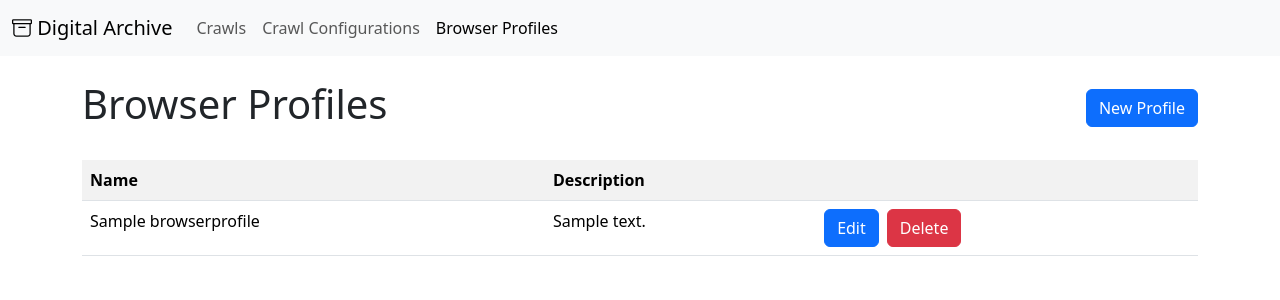
After one commit to ojauch/digital-archive, a Django app: page /browsers/ in a window 1280 px wide. The commit adds this page. Shown: the top 300 px of the page. Run offline with Django 5.2, Linux system fonts and the light colour scheme; a user stored in the database is signed in; tables that the repository leaves empty hold one stand-in row (values such as "Sample post"); parts of the project's set-up code (start-up, migrations or seed data) failed here and were passed over; some libraries are stand-ins or nearby versions.

Commit message:
Add browser profile support

```diff
--- a/crawler/crawl_runner.py
+++ b/crawler/crawl_runner.py
@@ -117,6 +117,10 @@ def get_crawler_command(crawl):
         command.append("--lang")
         command.append(config.lang)
 
+    if config.browser_profile:
+        command.append("--profile")
+        command.append(config.browser_profile.get_docker_profile_path())
+
     return command
 
 
--- a/crawler/models.py
+++ b/crawler/models.py
@@ -1,3 +1,6 @@
+import os
+
+from django.conf import settings
 from django.core.validators import MinValueValidator
 from django.db import models
 from django.utils.translation import gettext as _
@@ -84,6 +87,13 @@ class CrawlConfiguration(models.Model):
     max_page_retries = models.IntegerField(
         default=2, verbose_name=_("Max Page Retries")
     )
+    browser_profile = models.ForeignKey(
+        "BrowserProfile",
+        null=True,
+        blank=True,
+        on_delete=models.SET_NULL,
+        verbose_name=_("Browser Profile"),
+    )
 
     def __str__(self):
         return self.name
@@ -132,3 +142,25 @@ class Crawl(models.Model):
 
     class Meta:
         ordering = ["-created_at"]
+
+
+class BrowserProfile(models.Model):
+    owner = models.ForeignKey(User, on_delete=models.CASCADE, verbose_name=_("Owner"))
+    name = models.CharField(max_length=250, verbose_name=_("Name"))
+    description = models.TextField(null=True, blank=True, verbose_name=_("Description"))
+
+    def get_docker_profile_path(self):
+        return f"/crawls/profiles/{self.id}.tar.gz"
+
+    def get_profile_path(self):
+        return os.path.join(settings.CRAWL_DIRECTORY, "profiles", f"{self.id}.tar.gz")
+
+    def delete(self, using=None, keep_parents=False):
+        profile_path = self.get_profile_path()
+        if os.path.exists(profile_path):
+            os.remove(profile_path)
+
+        super().delete(using, keep_parents)
+
+    def __str__(self):
+        return self.name
--- /dev/null
+++ b/crawler/templates/crawler/browserprofile_list.html
@@ -0,0 +1,33 @@
+{% extends "base.html" %}
+{% load i18n %}
+
+{% block content %}
+    <div class="d-flex justify-content-between align-items-center">
+        <h1>{% translate 'Browser Profiles' %}</h1>
+        <a href="{% url 'browser_profile_create' %}" class="btn btn-primary">{% translate 'New Profile' %}</a>
+    </div>
+
+    <table class="table table-striped mt-4 mb-5">
+        <tr>
+            <th>{% translate 'Name' %}</th>
+            <th>{% translate 'Description' %}</th>
+            <th></th>
+        </tr>
+        {% for profile in browser_profiles %}
+            <tr>
+                <td>{{ profile.name }}</td>
+                <td>{{ profile.description|default:'-' }}</td>
+                <td>
+                    <div class="d-flex gap-2">
+                        <a href="{% url 'browser_profile_update' pk=profile.pk %}" class="btn btn-primary">
+                            {% translate 'Edit' %}
+                        </a>
+                        <a href="{% url 'browser_profile_delete' pk=profile.pk %}" class="btn btn-danger">
+                            {% translate 'Delete' %}
+                        </a>
+                    </div>
+                </td>
+            </tr>
+        {% endfor %}
+    </table>
+{% endblock %}
--- a/crawler/views.py
+++ b/crawler/views.py
@@ -1,3 +1,5 @@
+import os
+
 from django.conf import settings
 from django.contrib.auth.decorators import login_required
 from django.views.generic import ListView, DetailView
@@ -6,10 +8,11 @@ from django.contrib.auth.mixins import LoginRequiredMixin
 from django.urls import reverse_lazy, reverse
 from django.utils.translation import gettext as _
 from django.http import HttpResponseNotAllowed, HttpResponseForbidden
-from django.shortcuts import get_object_or_404, redirect
+from django.shortcuts import get_object_or_404, redirect, render
 from django.db.models import Sum
 
-from .models import CrawlConfiguration, Crawl
+from .forms import BrowserProfileCreateForm
+from .models import CrawlConfiguration, Crawl, BrowserProfile
 from .crawl_runner import run_crawl, get_container_log
 
 
@@ -52,6 +55,7 @@ crawl_configuration_fields = [
     "time_limit",
     "lang",
     "max_page_retries",
+    "browser_profile",
 ]
 
 
@@ -125,3 +129,56 @@ def start_crawl_view(request, pk):
     crawl = Crawl.objects.create(config=config)
     run_crawl.enqueue(crawl.id)
     return redirect(reverse("crawl_configuration_detail", kwargs={"pk": pk}))
+
+
+class BrowserProfileListView(LoginRequiredMixin, ListView):
+    model = BrowserProfile
+    context_object_name = "browser_profiles"
+
+
+@login_required
+def browser_profile_create_view(request):
+    if request.method == "POST":
+        form = BrowserProfileCreateForm(request.POST, request.FILES)
+
+        if form.is_valid():
+            form.instance.owner = request.user
+            profile = form.save()
+
+            profile_dir = os.path.join(settings.CRAWL_DIRECTORY, "profiles")
+            os.makedirs(profile_dir, exist_ok=True)
+
+            profile_path = os.path.join(profile_dir, f"{profile.id}.tar.gz")
+            with open(profile_path, "wb") as f:
+                for chunk in form.cleaned_data["profile_file"].chunks():
+                    f.write(chunk)
+
+            return redirect(reverse("browser_profile_list"))
+    else:
+        form = BrowserProfileCreateForm()
+
+    heading = _("Create Browser Profile")
+    multipart = True
+    return render(
+        request,
+        "crawler/browserprofile_form.html",
+        {"form": form, "heading": heading, "multipart": multipart},
+    )
+
+
+class BrowserProfileUpdateView(LoginRequiredMixin, UpdateView):
+    model = BrowserProfile
+    fields = ["name", "description"]
+    success_url = reverse_lazy("browser_profile_list")
+
+    def get_context_data(self, **kwargs):
+        context = super().get_context_data(**kwargs)
+        context["heading"] = _("Update Browser Profile")
+        context["multipart"] = False
+        return context
+
+
+class BrowserProfileDeleteView(LoginRequiredMixin, DeleteView):
+    model = BrowserProfile
+    success_url = reverse_lazy("browser_profile_list")
+    context_object_name = "browser_profile"
--- a/digital_archive/urls.py
+++ b/digital_archive/urls.py
@@ -28,6 +28,10 @@ from crawler.views import (
     CrawlConfigurationDeleteView,
     start_crawl_view,
     CrawlDetailView,
+    BrowserProfileListView,
+    BrowserProfileUpdateView,
+    BrowserProfileDeleteView,
+    browser_profile_create_view,
 )
 
 urlpatterns = [
@@ -62,6 +66,22 @@ urlpatterns = [
         CrawlDetailView.as_view(),
         name="crawl_detail",
     ),
+    path("browsers/", BrowserProfileListView.as_view(), name="browser_profile_list"),
+    path(
+        "browsers/create",
+        browser_profile_create_view,
+        name="browser_profile_create",
+    ),
+    path(
+        "browsers/<int:pk>/edit",
+        BrowserProfileUpdateView.as_view(),
+        name="browser_profile_update",
+    ),
+    path(
+        "browsers/<int:pk>/delete",
+        BrowserProfileDeleteView.as_view(),
+        name="browser_profile_delete",
+    ),
     path("admin/", admin.site.urls),
     path("accounts/", include("django.contrib.auth.urls")),
 ] + static(settings.MEDIA_URL, document_root=settings.MEDIA_ROOT)
--- a/templates/base.html
+++ b/templates/base.html
@@ -32,6 +32,12 @@
                             {% translate 'Crawl Configurations' %}
                         </a>
                     </li>
+                    <li class="nav-item">
+                        <a class="nav-link {% if url_name == 'browser_profile_list' %}active" aria-current="page{% endif %}"
+                           href="{% url 'browser_profile_list' %}">
+                            {% translate 'Browser Profiles' %}
+                        </a>
+                    </li>
                 </ul>
             {% endwith %}
         </div>
```
Also changed, not shown: crawler/forms.py (added, +17 -0 lines), crawler/templates/crawler/browserprofile_confirm_delete.html (added, +16 -0 lines), crawler/templates/crawler/browserprofile_form.html (added, +16 -0 lines), crawler/migrations/0006_browserprofile_crawlconfiguration_browser_profile.py (added).
